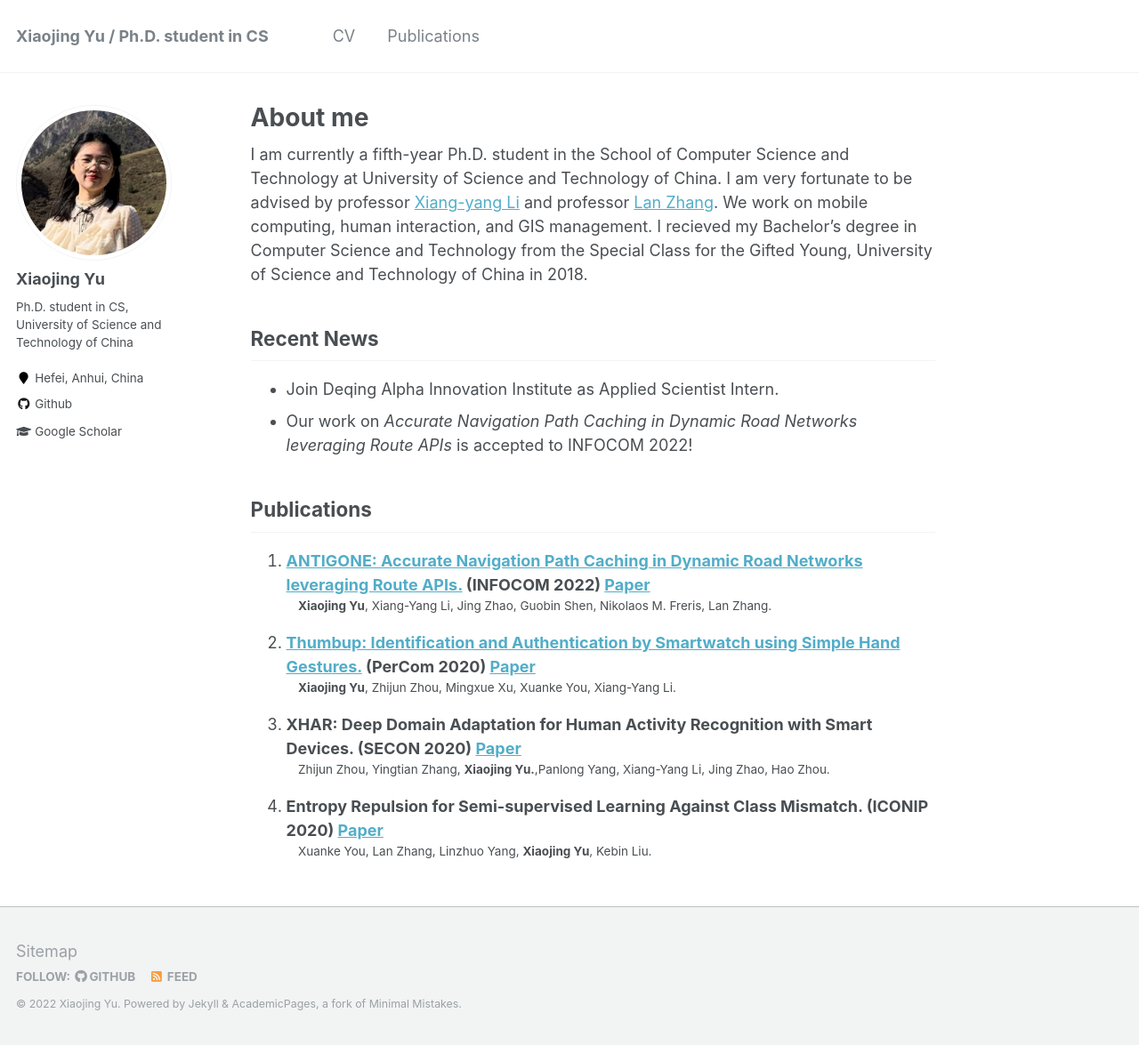
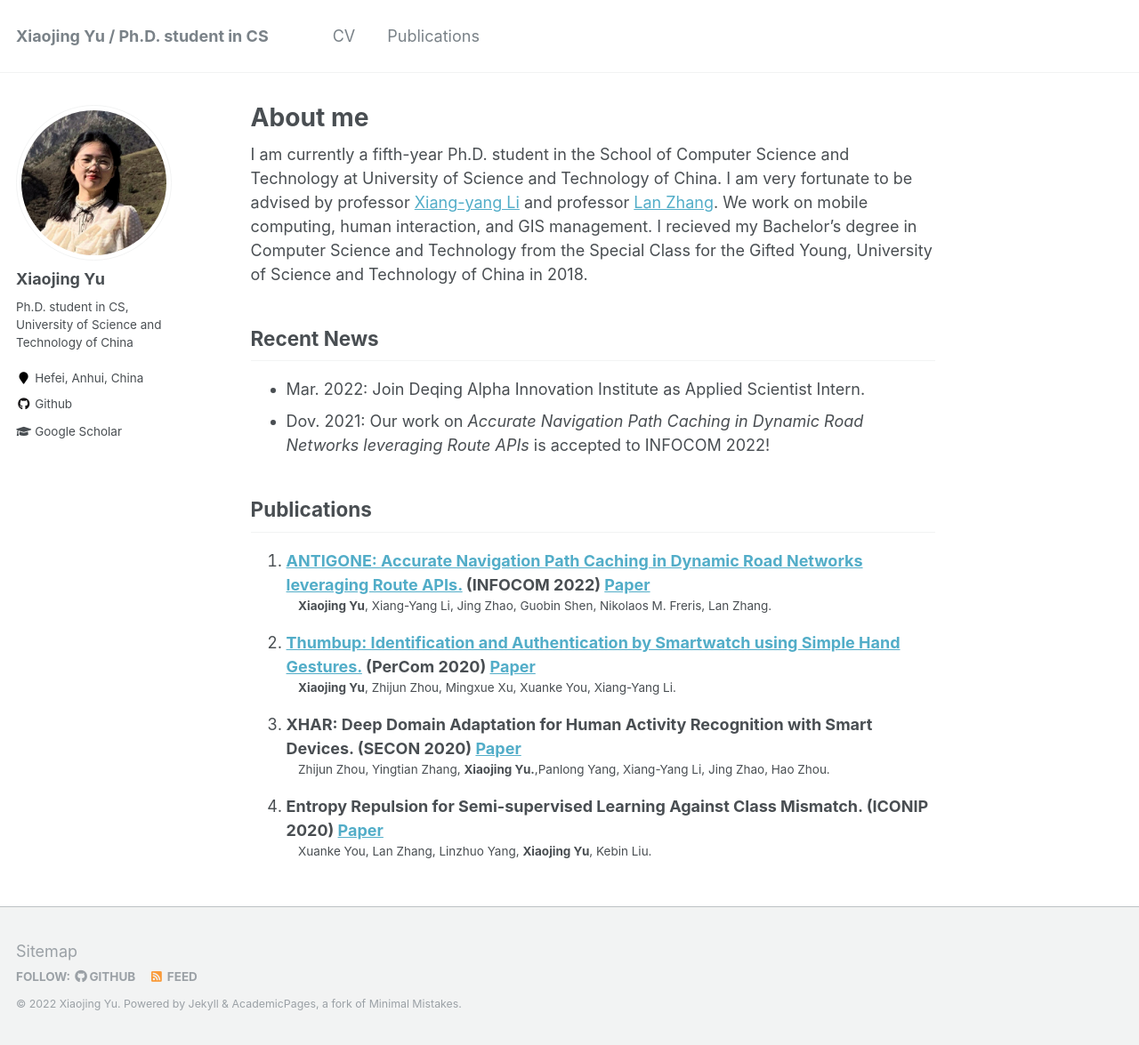
Before and after one commit to blairjing/blairjing.github.io, a Jekyll site: the page built from _pages/about.md, in a window 1280 px wide and 1175 px high. Shown: the whole window at 89% size. Built offline with Jekyll 4.4.1, drawn with Linux system fonts in a browser that asks for light colours.

Commit message:
Update about.md

```diff
--- a/_pages/about.md
+++ b/_pages/about.md
@@ -15,8 +15,8 @@ I recieved my Bachelor’s degree in Computer Science and Technology from the Sp
 
 Recent News
 ------
-* Join Deqing Alpha Innovation Institute as Applied Scientist Intern.
-* Our work on *Accurate Navigation Path Caching in Dynamic Road Networks leveraging Route APIs* is accepted to INFOCOM 2022!
+* Mar. 2022: Join Deqing Alpha Innovation Institute as Applied Scientist Intern.
+* Dov. 2021: Our work on *Accurate Navigation Path Caching in Dynamic Road Networks leveraging Route APIs* is accepted to INFOCOM 2022!
 
 Publications
 ------
```
